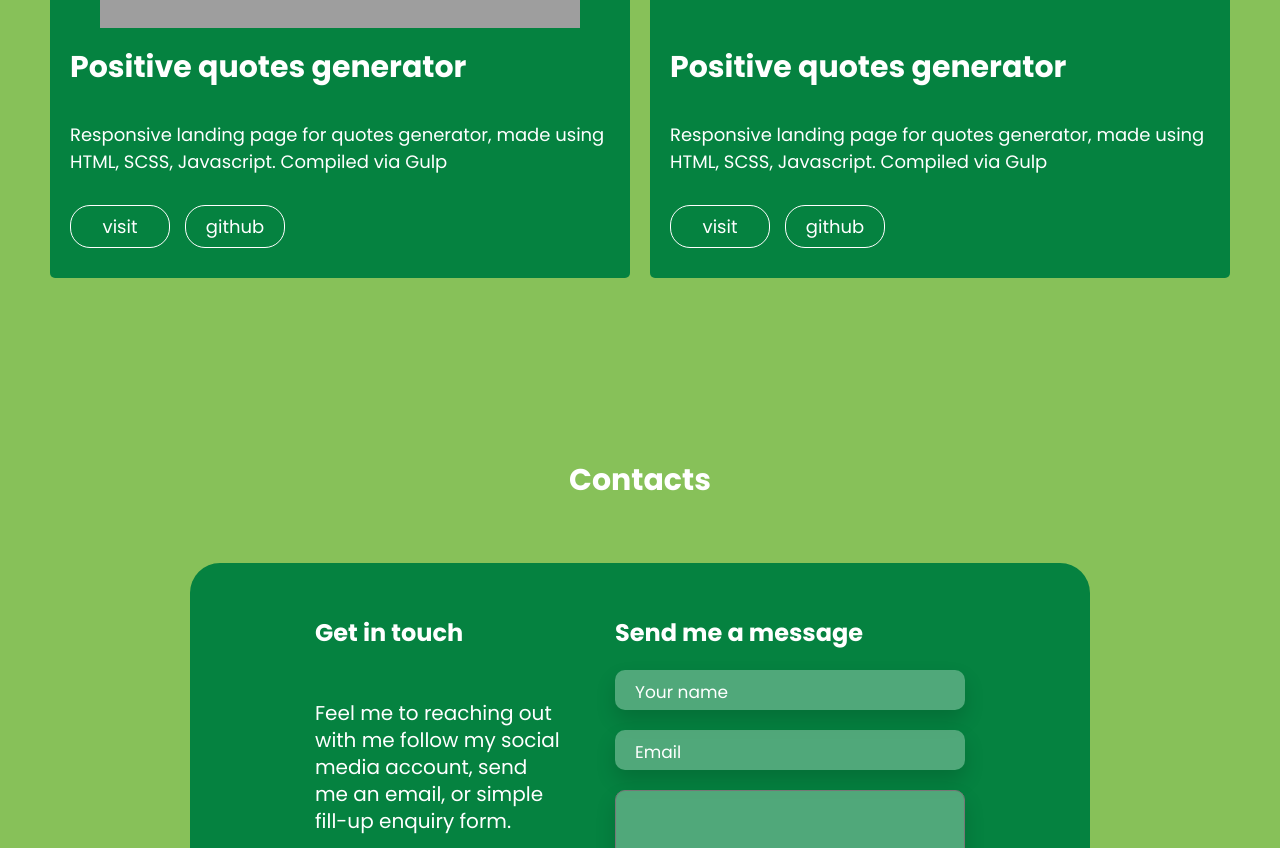
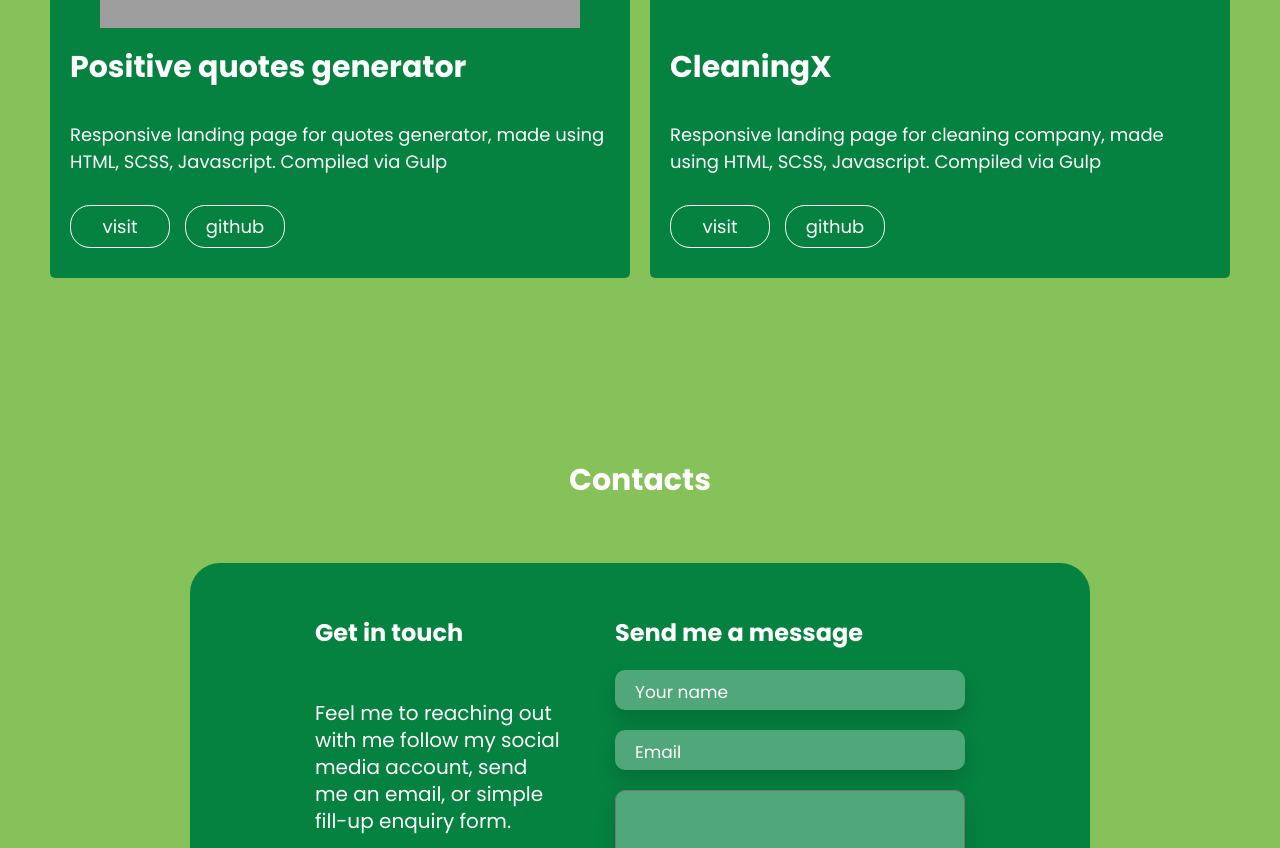
Before and after one commit to progdidi/progdidi.github.io, a plain HTML site: page index.html in a window 1280 px wide. Shown: the part 4137-4985 px from the top of the page. Drawn offline with Linux system fonts and the light colour scheme; grey boxes are pictures that could not be loaded; files whose address does not match are found by name.

Commit message:
fix: change work item

```diff
--- a/index.html
+++ b/index.html
@@ -426,8 +426,8 @@
                                 <button class="nextBtn">></button>
                             </div>
                         </div>
-                        <h5 class="works__item-title">Positive quotes generator</h5>
-                        <p class="works__item-decr lng-meditation">Responsive landing page for quotes generator, made using HTML, SCSS, Javascript. Compiled via Gulp </p>
+                        <h5 class="works__item-title">CleaningX</h5>
+                        <p class="works__item-decr lng-meditation">Responsive landing page for cleaning company, made using HTML, SCSS, Javascript. Compiled via Gulp </p>
 
                         <div class="works__item-buttons">
                             <a href="https://progdidi.github.io/BeHood/app" class="works__item-link lng-visit" target="_blank">visit</a>
```
